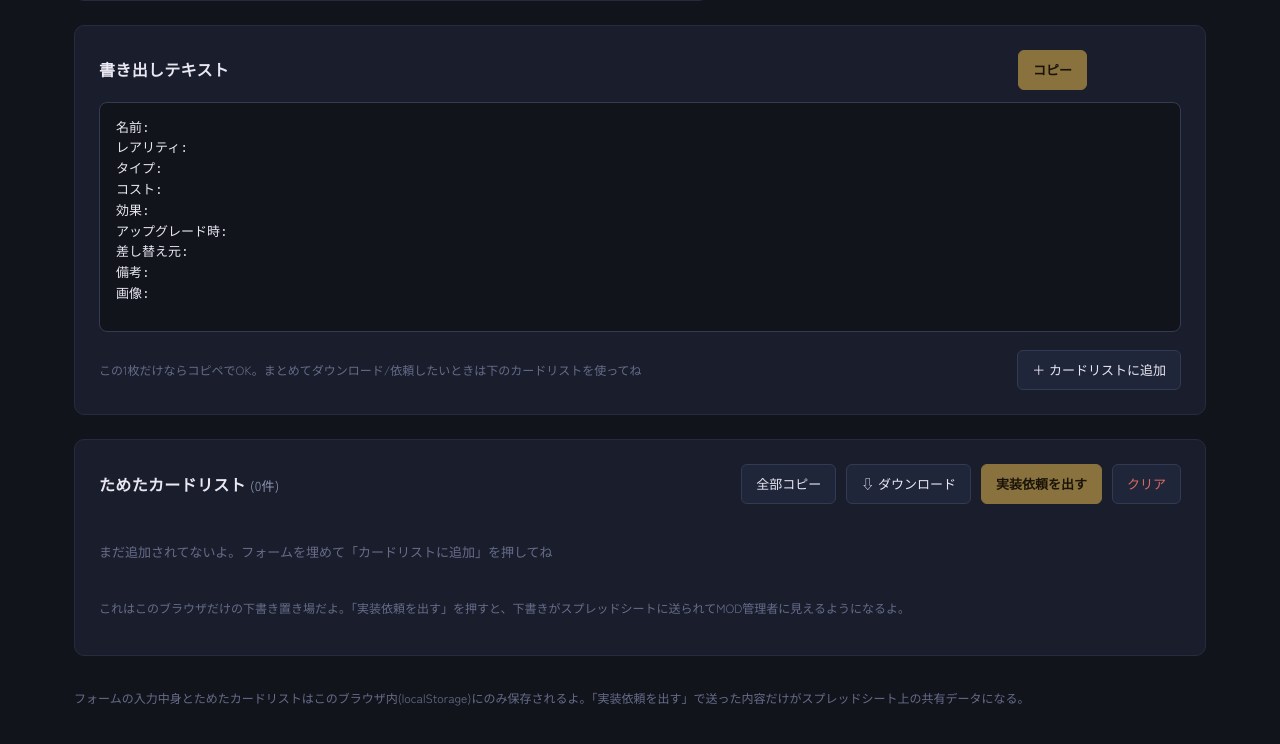
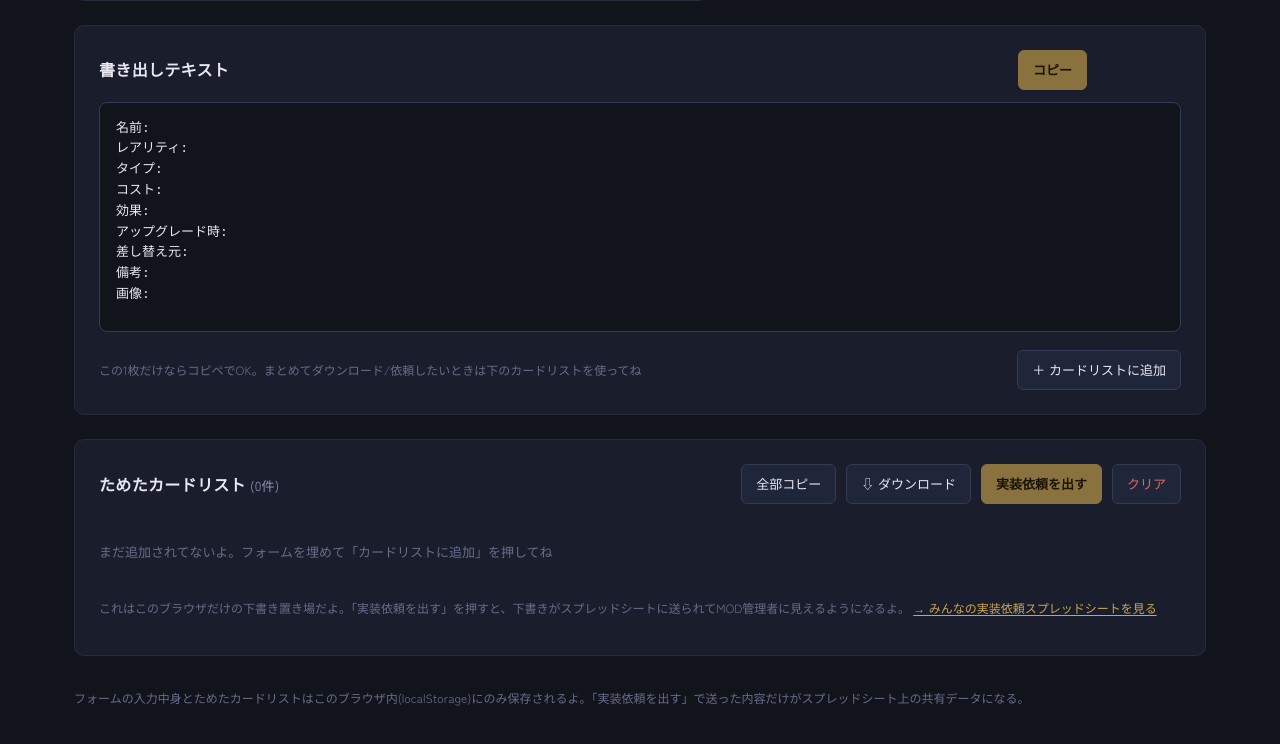
Before and after one commit to KokiSunama/sts2_privatemod, a plain HTML site: page index.html in a window 1280 px wide. Shown: the part 1386-2130 px from the top of the page. Drawn offline with Linux system fonts and the light colour scheme; a web font is replaced by a local one.

Commit message:
Point SHEET_VIEW_URL at the actual spreadsheet share link
Co-Authored-By: Claude Sonnet 5 <noreply@anthropic.com>

```diff
--- a/index.html
+++ b/index.html
@@ -453,7 +453,7 @@ footer.note{margin-top:32px;font-size:12px;color:var(--muted-dim);}
 (function(){
   // ▼▼▼ ここをGoogle Apps Scriptのデプロイ後に書き換えてね ▼▼▼
   const SUBMIT_URL = 'https://script.google.com/macros/s/AKfycbyjGhgmtuV8kcBvwiZGynDToWJnAyi5dHY_omlYVcPxRq_ffCFTf0e2kYAOVnmIb0cz1Q/exec';
-  const SHEET_VIEW_URL = 'PASTE_YOUR_GOOGLE_SHEET_SHARE_URL_HERE';
+  const SHEET_VIEW_URL = 'https://docs.google.com/spreadsheets/d/1VYBorj6f1cbvgf51htB00Xae83pbgUOrsgoWeZ367G8/edit?usp=sharing';
   // ▲▲▲ ここまで ▲▲▲
 
   const RARITY_ORDER = ['スターター','コモン','アンコモン','レア','エンシェント','トークン','状態異常','呪い'];
```
